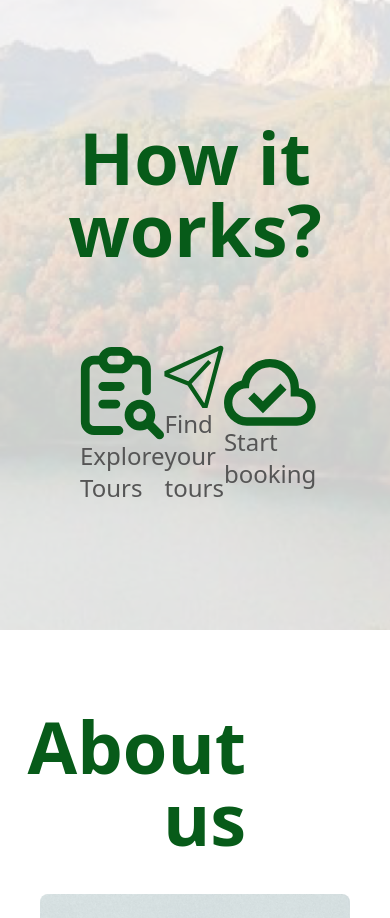
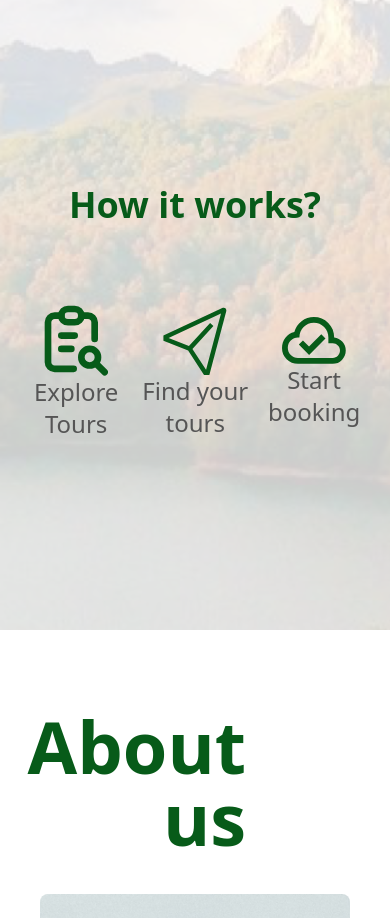
Before and after one commit to Kamal578/TourAppReact, a React (Create React App) app: page / in a window 390 px wide. Shown: the part 6460-7378 px from the top of the page. Built offline with nearby package versions, Linux system fonts and the light colour scheme.

Commit message:
how it works fix

```diff
--- a/src/pages/home/HowItWorks.jsx
+++ b/src/pages/home/HowItWorks.jsx
@@ -7,30 +7,48 @@ function HowItWorks() {
   return (
     <div className="bg-howItWorks relative w-screen h-[80vh] bg-no-repeat bg-cover bg-center max-w-full">
       <div className="absolute w-full h-full top-0 bg-whiteGradient text-7xl bg-white bg-opacity-80 flex flex-col justify-center gap-20">
-        <p className="font-primary text-7xl text-center mt-10 font-bold text-darkerGreen">
+        <p className="text-4xl md:text-7xl text-center mt-10 font-bold text-darkerGreen">
           How it works?
         </p>
-        <div className="flex flex-row justify-between items-center px-[5rem]">
+        <div className="flex flex-row justify-between items-center px-5 md:px-[5rem]">
           <div
             id="howItWorksEl1"
             className="flex flex-col flex-wrap items-center justify-between"
           >
-            <img src={OutlineFileSearch} className="w-[6rem]" alt="notepad" />
-            <p className="text-2xl text-greyish font-primary font-normal">Explore Tours</p>
+            <img
+              src={OutlineFileSearch}
+              className="md:w-[6rem] w-[4rem]"
+              alt="notepad"
+            />
+            <p className="text-2xl text-greyish   font-normal text-center">
+              Explore Tours
+            </p>
           </div>
           <div
             id="howItWorksEl2"
             className="flex flex-col items-center justify-between"
           >
-            <img src={PaperPlane} className="w-[6rem]" alt="paperplane" />
-            <p className="text-2xl text-greyish font-primary font-normal">Find your tours</p>
+            <img
+              src={PaperPlane}
+              className="md:w-[6rem] w-[4rem]"
+              alt="paperplane"
+            />
+            <p className="text-2xl text-greyish text-center">
+              Find your tours
+            </p>
           </div>
           <div
             id="howItWorksEl2"
             className="flex flex-col items-center justify-between"
           >
-            <img src={CloudCheck} className="w-[6rem]" alt="paperplane" />
-            <p className="text-2xl text-greyish font-primary font-normal">Start booking</p>
+            <img
+              src={CloudCheck}
+              className="md:w-[6rem] w-[4rem]"
+              alt="paperplane"
+            />
+            <p className="text-2xl text-greyish font-normal text-center">
+              Start booking
+            </p>
           </div>
         </div>
       </div>
@@ -38,5 +56,4 @@ function HowItWorks() {
   );
 }
 
-// style={{color: 'white', background: "linear-gradient(172.95deg, rgba(255, 255, 255, 0.2) 5.5%, rgba(255, 255, 255, 0.2) 94.69%), rgba(255, 255, 255, 0.87);"}}
 export default HowItWorks;
```
